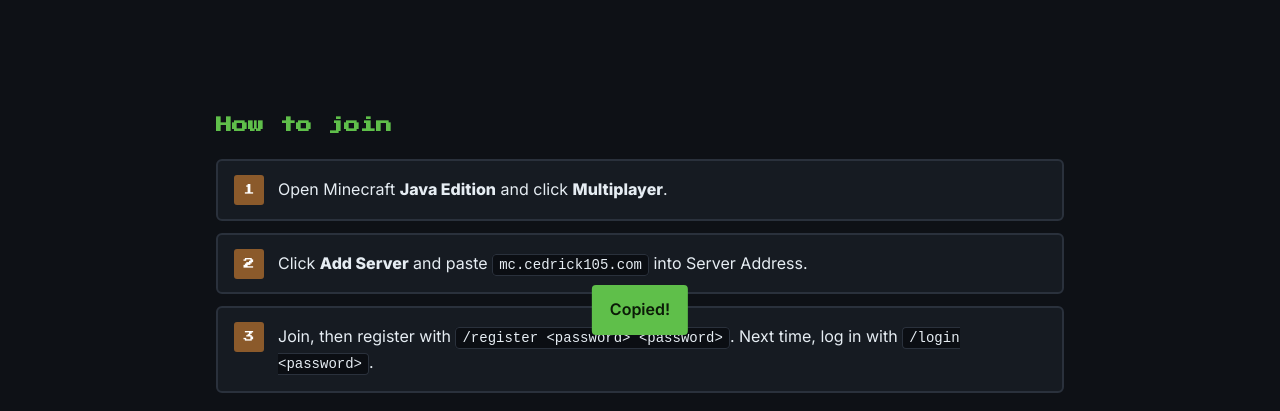
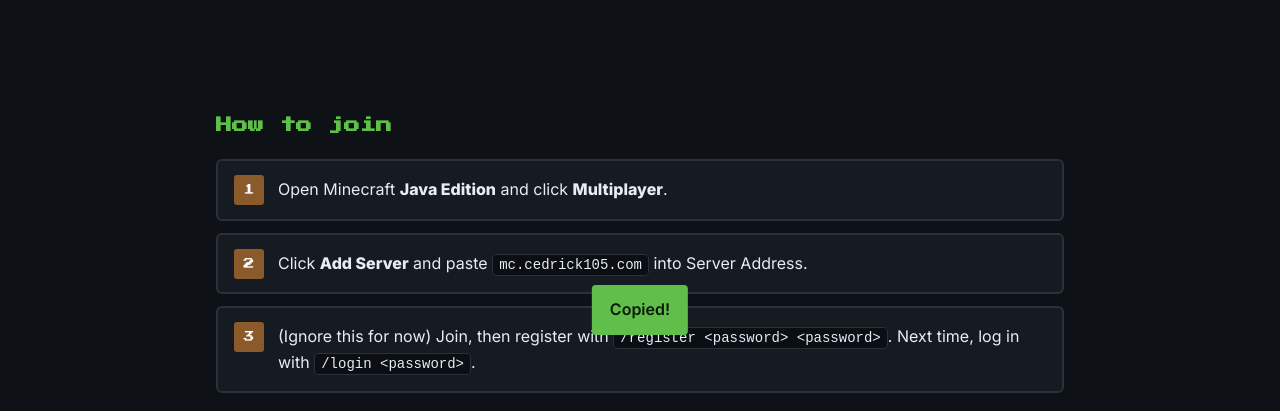
Before and after one commit to kohcedric105-ctrl/Homepage, a plain HTML site: page index.html in a window 1280 px wide. Shown: the part 541-952 px from the top of the page. Drawn offline with Linux system fonts and the light colour scheme; no server answers.

Commit message:
Update instructions for joining Minecraft server

```diff
--- a/index.html
+++ b/index.html
@@ -138,7 +138,7 @@
     <ol class="steps">
       <li>Open Minecraft <strong>Java Edition</strong> and click <strong>Multiplayer</strong>.</li>
       <li>Click <strong>Add Server</strong> and paste <code id="address-inline">mc.yourdomain.com</code> into Server Address.</li>
-      <li>Join, then register with <code>/register &lt;password&gt; &lt;password&gt;</code>. Next time, log in with <code>/login &lt;password&gt;</code>.</li>
+      <li>(Ignore this for now) Join, then register with <code>/register &lt;password&gt; &lt;password&gt;</code>. Next time, log in with <code>/login &lt;password&gt;</code>.</li>
     </ol>
   </section>
 
```
